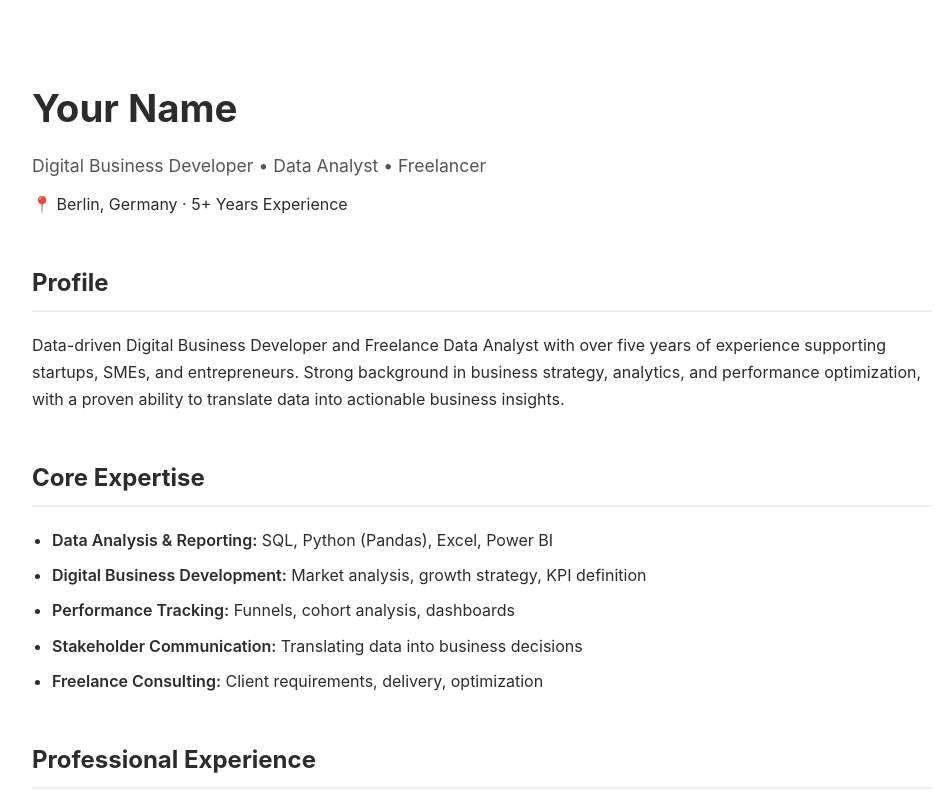
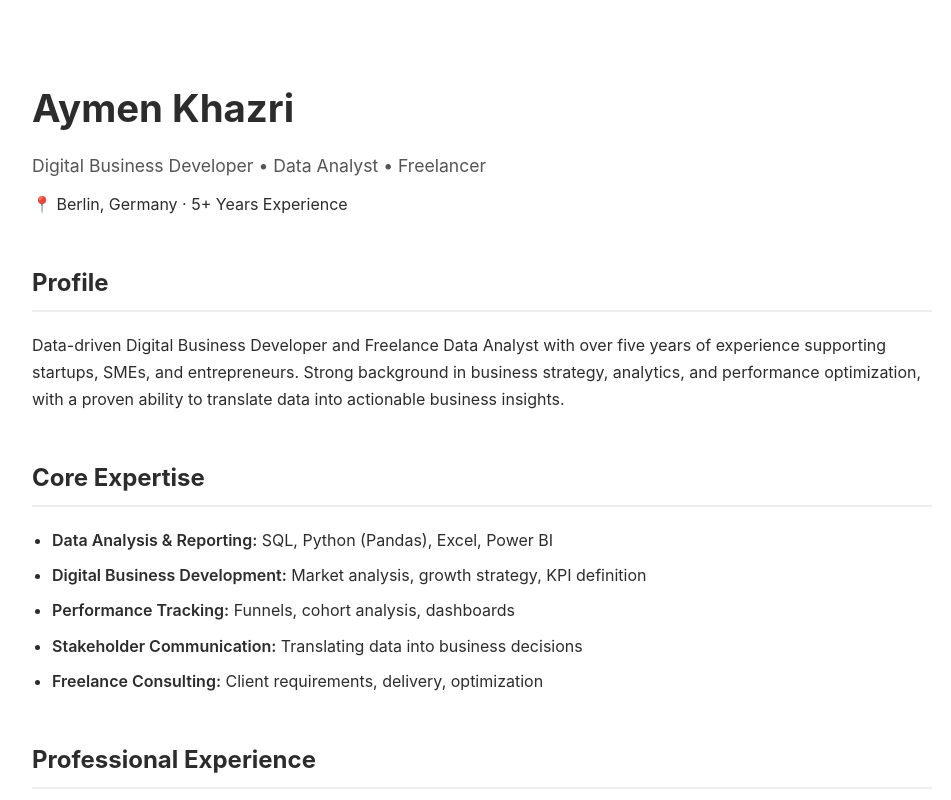
Before and after one commit to aymenkhz/Aymen-khazri.github.io, a plain HTML site: page index.html in a window 1280 px wide. Shown: the top 800 px of the page, without its empty margins (158-1109 px from the left). Drawn offline with Linux system fonts and the light colour scheme.

Commit message:
Update index.html

```diff
--- a/index.html
+++ b/index.html
@@ -2,7 +2,7 @@
 <html lang="en">
 <head>
   <meta charset="UTF-8">
-  <title>Your Name – Digital Business Developer & Data Analyst</title>
+  <title>Aymen Khazri – Digital Business Developer & Data Analyst</title>
   <meta name="viewport" content="width=device-width, initial-scale=1">
 
   <!-- SEO / LinkedIn preview -->
@@ -32,7 +32,7 @@
 <body>
 
 <div class="top">
-  <h1>Your Name</h1>
+  <h1>Aymen Khazri</h1>
   <p class="subtitle">
     Digital Business Developer • Data Analyst • Freelancer
   </p>
```
